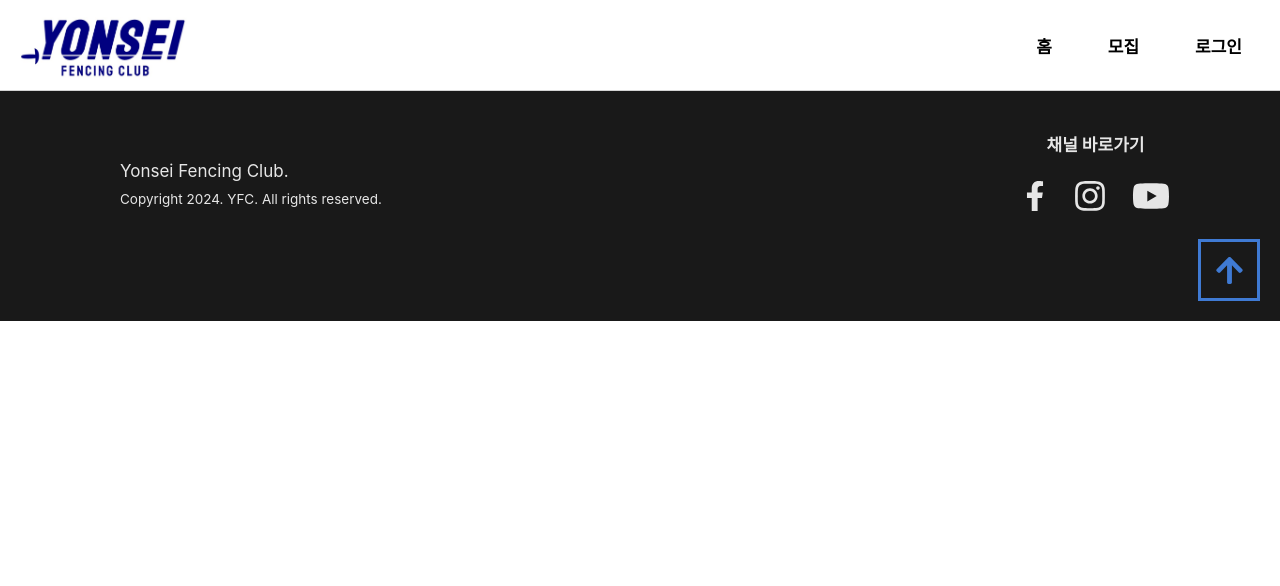
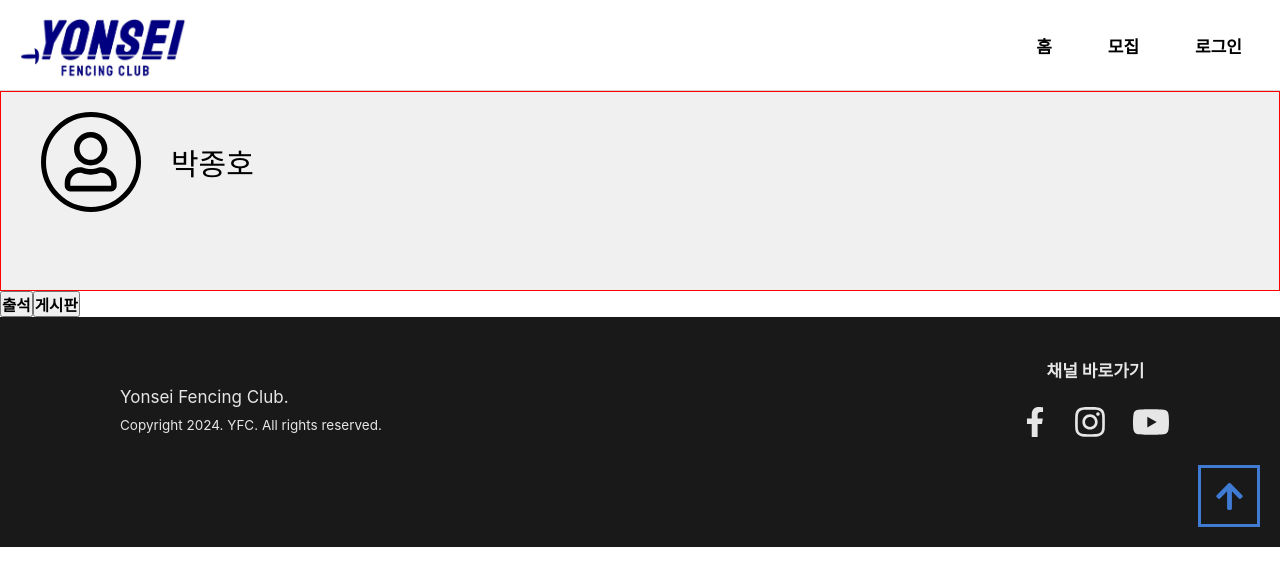
Before and after one commit to yonseifencing/yfc-frontend, a React (Create React App) app in the folder yfc-web/: page /inner in a window 1280 px wide. Shown: the top 586 px of the page. Built offline with nearby package versions, Linux system fonts and the light colour scheme; a web font is replaced by a local one.

Commit message:
feat: innerhome 추가

```diff
--- a/yfc-web/src/App.js
+++ b/yfc-web/src/App.js
@@ -6,6 +6,7 @@ import HomePage from "./pages/home/home";
 import RecruitDetailPage from "./pages/recruit/recruit.js";
 import LoginPage from "./pages/login/login";
 import SignUpPage from "./pages/signup/signup";
+import InnerHomePage from "./pages/innerpages/innerhome/innerhome.js";
 
 function App() {
   return (
@@ -16,6 +17,7 @@ function App() {
         <Route path="/recruit" element={<RecruitDetailPage />} />
         <Route path="/login" element={<LoginPage />} />
         <Route path="/signup" element={<SignUpPage />} />
+        <Route path="/inner" element={<InnerHomePage />} />
       </Routes>
       <Footer />
     </div>
--- /dev/null
+++ b/yfc-web/src/components/movebutton/movebutton.js
@@ -0,0 +1,7 @@
+export default function MoveButton({ title }) {
+  return (
+    <button>
+      <h3>{title}</h3>
+    </button>
+  );
+}
--- /dev/null
+++ b/yfc-web/src/components/userbox/userbox.js
@@ -0,0 +1,15 @@
+import "./userbox.scss";
+import { FaRegUser } from "react-icons/fa";
+
+export default function UserBox() {
+  return (
+    <div className="userbox">
+      <div className="profile">
+        <div className="userimage">
+          <FaRegUser />
+        </div>
+        <p className="name">박종호 </p>
+      </div>
+    </div>
+  );
+}
--- /dev/null
+++ b/yfc-web/src/components/userbox/userbox.scss
@@ -0,0 +1,44 @@
+.userbox {
+  width: 100vw;
+  height: 200px;
+  border: 1px solid red;
+  background-color: #f0f0f0;
+
+  .profile {
+    padding: 20px;
+    display: flex;
+    align-items: center;
+
+    .userimage {
+      width: 100px;
+      height: 100px;
+      margin: 0 30px 0 20px;
+      display: flex;
+      justify-content: center;
+      align-items: center;
+      border: 5px solid black;
+      background-color: none;
+      border-radius: 60px;
+
+      svg {
+        width: 66%;
+        height: 66%;
+        color: black;
+      }
+    }
+
+    .name {
+      font-size: 30px;
+      padding-right: 0px;
+    }
+
+    button {
+      width: 100px;
+      height: 50px;
+      background-color: blue;
+      color: white;
+      font-size: 20px;
+      border-radius: 15px;
+    }
+  }
+}
--- a/yfc-web/src/pages/innerpages/innerhome/innerhome.js
+++ b/yfc-web/src/pages/innerpages/innerhome/innerhome.js
@@ -0,0 +1,21 @@
+import React from "react";
+import UserBox from "../../../components/userbox/userbox";
+import MoveButton from "../../../components/movebutton/movebutton";
+
+const btnlist = [
+  { title: "출석", link: "/attend" },
+  { title: "게시판", link: "/board" },
+];
+
+export default function InnerHomePage() {
+  return (
+    <div className="innerhome">
+      <UserBox />
+      <div className="buttons">
+        {btnlist.map((item) => (
+          <MoveButton title={item.title} />
+        ))}
+      </div>
+    </div>
+  );
+}
--- a/yfc-web/src/pages/innerpages/innerhome/innerhome.scss
+++ b/yfc-web/src/pages/innerpages/innerhome/innerhome.scss
@@ -0,0 +1,4 @@
+.innerhome {
+  .buttons {
+  }
+}
```
Also changed, not shown: yfc-web/src/components/movebutton/movebutton.scss (added).
